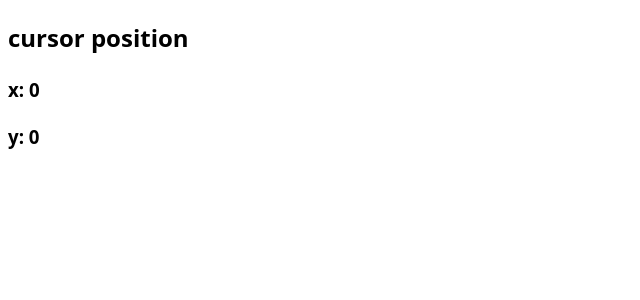
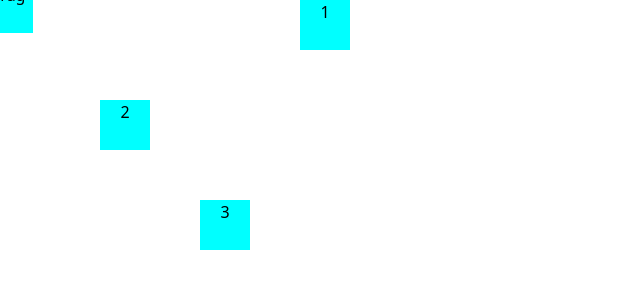
Before and after one commit to shapel3/react-app-05-12-2025-main-main, a React (Vite) app: page / in a window 1280 px wide. Shown: the top 300 px of the page, without its empty margins (0-640 px from the left). Built offline with nearby package versions, Linux system fonts and the light colour scheme.

Commit message:
useEffect, mouseMove 1

```diff
--- a/src/App.jsx
+++ b/src/App.jsx
@@ -1,11 +1,16 @@
 import CursorTracker from "./components/CursorTracker/CursorTracker";
+import DragElement from "./components/DragElement/DragElement";
 
 
 function App() {
 
   return (
     <>
-      <CursorTracker />
+
+      <DragElement text='1' left={325} top={25} />
+      <DragElement text='2' left={125} top={125}/>
+      <DragElement text='3' left={225} top={225} />
+      <DragElement/>
 
     </>
   );
--- /dev/null
+++ b/src/components/DragElement/DragElement.jsx
@@ -0,0 +1,53 @@
+import { useState, useEffect } from "react";
+import PropTypes from 'prop-types'
+import styles from "./DragElement.module.scss";
+
+const DragElement = (props) => {
+    const {text='drag', left='25', top='25'} = props;
+  const [positions, setPositions] = useState({ left: left, top: top });
+  const [hasDrag, setHasDrag] = useState(false);
+
+useEffect(() => {
+  const changePosition = (event) => {
+    if (hasDrag) {
+      setPositions({ left: event.clientX, top: event.clientY });
+    }
+  };
+
+  const leaveHasDrag = () => {
+    setHasDrag(false);
+  };
+
+  document.addEventListener("mousemove", changePosition);
+  document.addEventListener("mouseup", leaveHasDrag);
+
+  return () => {
+    document.removeEventListener("mousemove", changePosition);
+    document.removeEventListener("mouseup", leaveHasDrag);
+  };
+}, [hasDrag]);
+
+  const changeHasDrag = () => {
+    setHasDrag(true);
+  };
+  return (
+    <div
+      id="drag"
+      onMouseDown={changeHasDrag}
+      className={styles.drag}
+      style={{ left: positions.left, top: positions.top }}
+    >
+      {text}
+    </div>
+  );
+};
+
+
+DragElement.propTypes = {
+    text: PropTypes.string,
+    left: PropTypes.number,
+    top: PropTypes.number,
+
+}
+
+export default DragElement;
--- /dev/null
+++ b/src/components/DragElement/DragElement.module.scss
@@ -0,0 +1,11 @@
+.drag {
+  position: absolute;
+//   left: 0;
+//   top: 0;
+  width: 50px;
+  height: 50px;
+  background-color: aqua;
+  text-align: center;
+  cursor: pointer;
+  transform: translate(-50%,-50%);
+}
```
